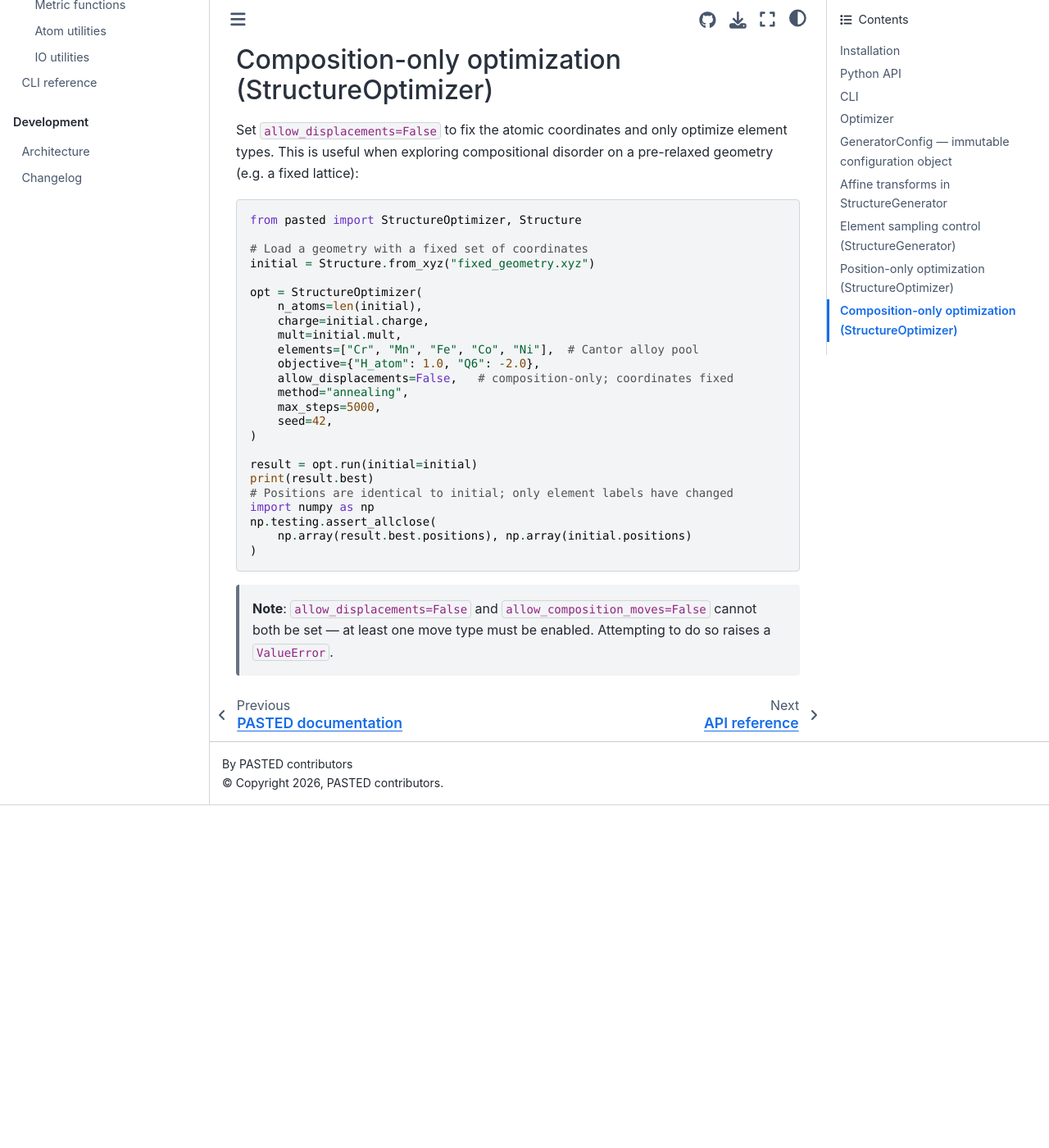
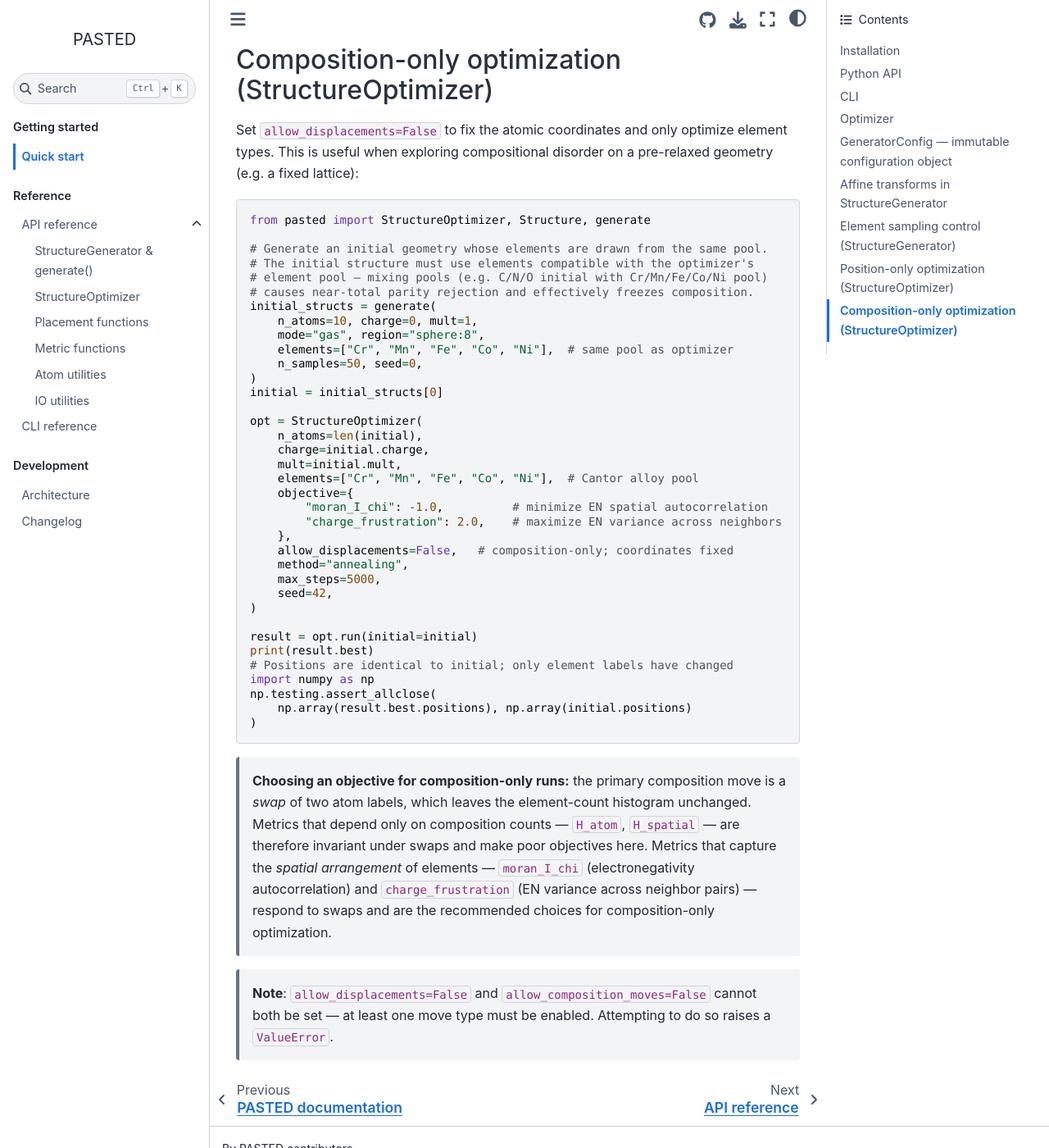
Before and after one commit to ss0832/PASTED, a Sphinx documentation site: the page built from docs/quickstart.md, in a window 1280 px wide and 1400 px high, scrolled down 17479 px. Shown: the whole window at 82% size. Built offline with Sphinx 7.4.7 and the Sphinx Book theme 1.1.4, drawn with Linux system fonts in a browser that asks for light colours; before the commit the page ends 18461 px from its top, so only the background shows below that; some of the changed text lies outside the part shown.

Commit message:
Add files via upload

````diff
--- a/docs/quickstart.md
+++ b/docs/quickstart.md
@@ -282,11 +282,11 @@
 Use `-` for an open bound:
 
 ```bash
-# Keep structures with H_total >= 2.0 and Q6 <= 0.3
+# Keep structures with H_total >= 1.0 and Q6 <= 0.3
 pasted --n-atoms 15 --charge 0 --mult 1 \
        --mode gas --region sphere:8 \
-       --elements 6,7,8,16 --n-samples 200 --seed 1 \
-       --filter "H_total:2.0:-" \
+       --elements 6,7,8,16 --n-samples 500 --seed 1 \
+       --filter "H_total:1.0:-" \
        --filter "Q6:-:0.3" \
        -o filtered.xyz
 ```
@@ -312,7 +312,7 @@
 ```bash
 pasted --n-atoms 12 --charge 0 --mult 1 \
        --mode maxent --region sphere:6 \
-       --elements 6,7,8 --n-samples 20 --seed 42 \
+       --elements 6,7,8 --n-samples 50 --seed 42 \
        -o maxent.xyz
 ```
 
@@ -807,17 +807,29 @@
 disorder on a pre-relaxed geometry (e.g. a fixed lattice):
 
 ```python
-from pasted import StructureOptimizer, Structure
+from pasted import StructureOptimizer, Structure, generate
 
-# Load a geometry with a fixed set of coordinates
-initial = Structure.from_xyz("fixed_geometry.xyz")
+# Generate an initial geometry whose elements are drawn from the same pool.
+# The initial structure must use elements compatible with the optimizer's
+# element pool — mixing pools (e.g. C/N/O initial with Cr/Mn/Fe/Co/Ni pool)
+# causes near-total parity rejection and effectively freezes composition.
+initial_structs = generate(
+    n_atoms=10, charge=0, mult=1,
+    mode="gas", region="sphere:8",
+    elements=["Cr", "Mn", "Fe", "Co", "Ni"],  # same pool as optimizer
+    n_samples=50, seed=0,
+)
+initial = initial_structs[0]
 
 opt = StructureOptimizer(
     n_atoms=len(initial),
     charge=initial.charge,
     mult=initial.mult,
     elements=["Cr", "Mn", "Fe", "Co", "Ni"],  # Cantor alloy pool
-    objective={"H_atom": 1.0, "Q6": -2.0},
+    objective={
+        "moran_I_chi": -1.0,          # minimize EN spatial autocorrelation
+        "charge_frustration": 2.0,    # maximize EN variance across neighbors
+    },
     allow_displacements=False,   # composition-only; coordinates fixed
     method="annealing",
     max_steps=5000,
@@ -833,6 +845,15 @@
 )
 ```
 
+> **Choosing an objective for composition-only runs:** the primary composition
+> move is a *swap* of two atom labels, which leaves the element-count histogram
+> unchanged.  Metrics that depend only on composition counts — `H_atom`,
+> `H_spatial` — are therefore invariant under swaps and make poor objectives
+> here.  Metrics that capture the *spatial arrangement* of elements —
+> `moran_I_chi` (electronegativity autocorrelation) and `charge_frustration`
+> (EN variance across neighbor pairs) — respond to swaps and are the
+> recommended choices for composition-only optimization.
+
 > **Note**: `allow_displacements=False` and `allow_composition_moves=False`
 > cannot both be set — at least one move type must be enabled.  Attempting
 > to do so raises a `ValueError`.
````
